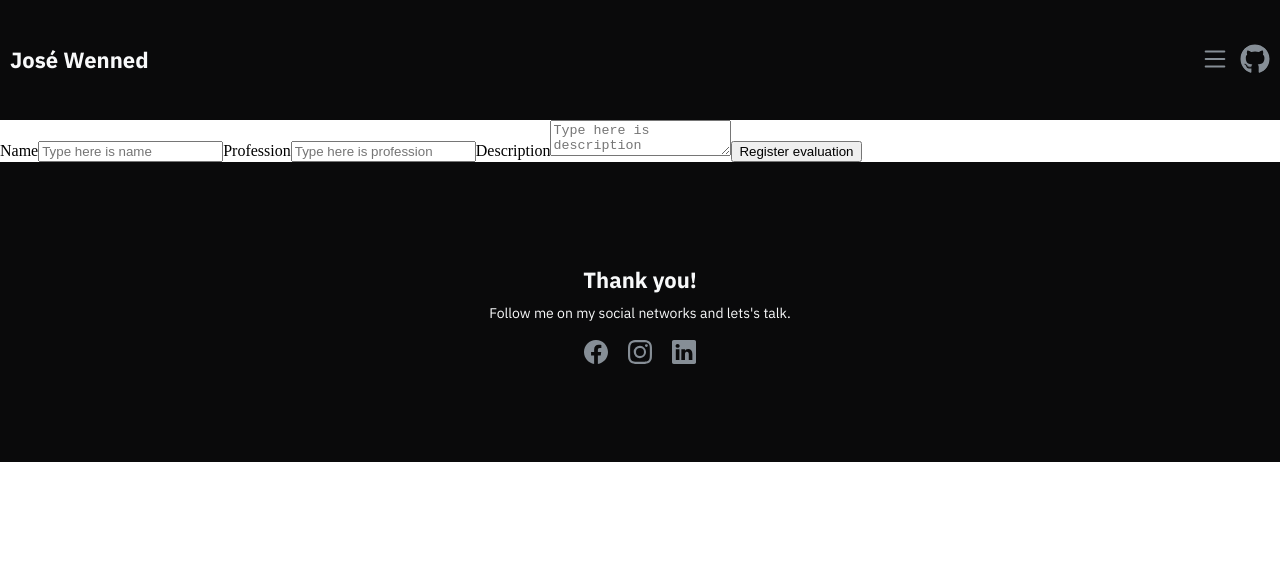
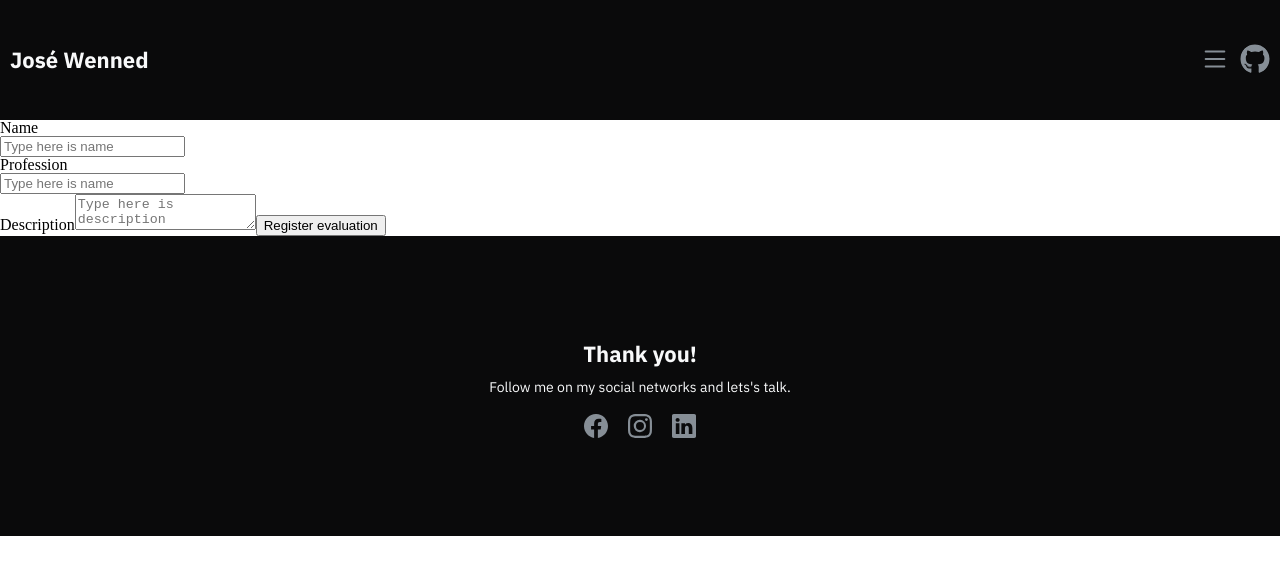
Before and after one commit to Kenzie-Academy-Brasil-Developers/Entrega---Portf-lio-de-Sucesso-JoseWenned, a React (Vite) app: page /RegisterEvaluationPage in a window 1280 px wide. Shown: the top 574 px of the page. Built offline with nearby package versions, Linux system fonts and the light colour scheme.

Commit message:
feat: update format input component

```diff
--- a/src/Components/FormRegister/formRegiter.component.tsx
+++ b/src/Components/FormRegister/formRegiter.component.tsx
@@ -1,6 +1,7 @@
 import { SubmitHandler, useForm } from "react-hook-form"
 import { useState } from "react";
 import { TcreateEvaluationForm } from "../../schemas/evaluationFormSchema.schema";
+import { Input } from "../../fragments/Input/input.fragment";
 
 export const FormRegister = () => {
 
@@ -28,12 +29,24 @@ export const FormRegister = () => {
             <form onSubmit={ handleSubmit( submit ) }>
 
                 <label htmlFor="name">Name</label>
-                <input id="name" type="text" placeholder="Type here is name" required { ...register( "name" ) }/>
-                { errors.name ? <p>{ errors.name.message }</p>: null }
+                <Input
+                    id="name"
+                    type="text"
+                    placeholder="Type here is name"
+                    required
+                    { ...register( "name" ) }
+                    error={errors.name}
+                />
 
                 <label htmlFor="profession">Profession</label>
-                <input id="profession" type="text" placeholder="Type here is profession" required { ...register( "profession" ) } />
-                { errors.profession ? <p>{ errors.profession.message }</p>: null }
+                <Input
+                    id="name"
+                    type="text"
+                    placeholder="Type here is name"
+                    required
+                    { ...register( "profession" ) }
+                    error={errors.profession}
+                />
 
                 <label htmlFor="description">Description</label>
                 <textarea id="description" placeholder="Type here is description" required { ...register( "description" ) }></textarea>
```
